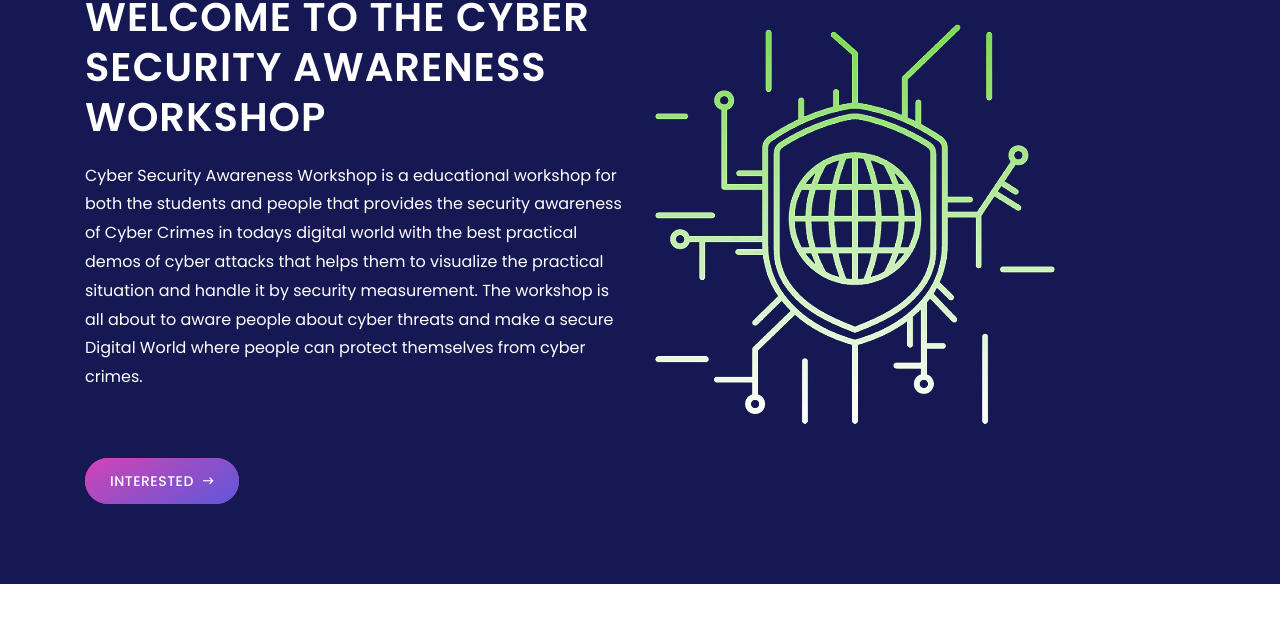
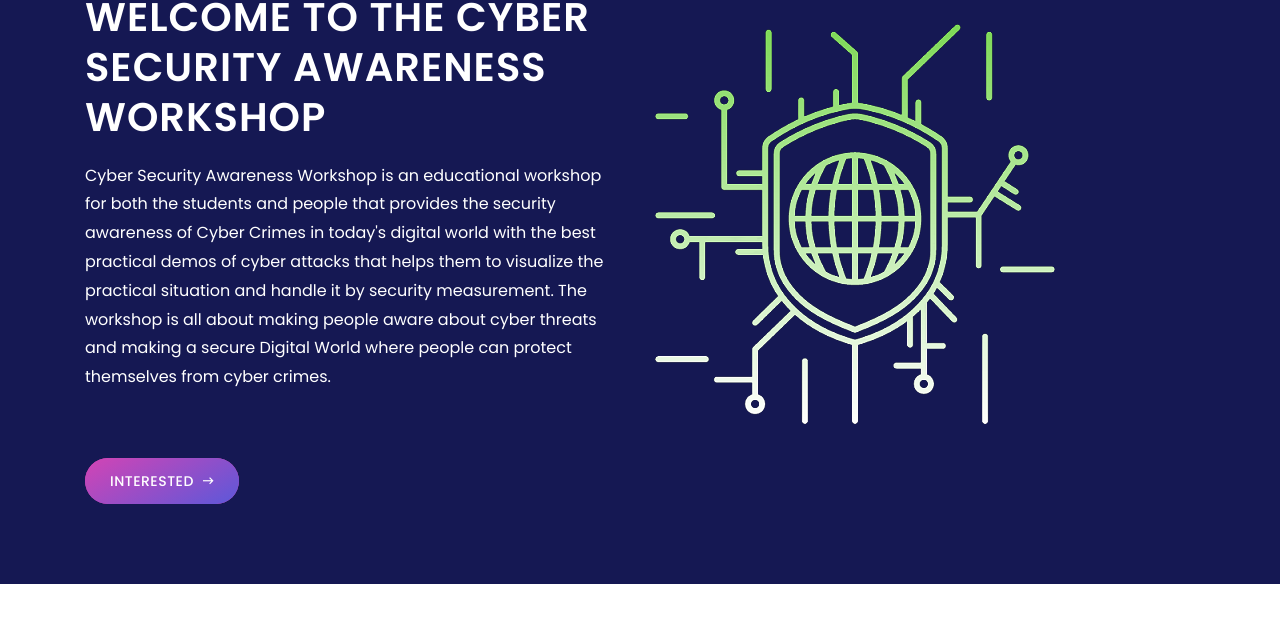
Before and after one commit to digidigital2021/workshop, a website: page about.html in a window 1280 px wide. Shown: the part 1454-2087 px from the top of the page. Drawn offline with Linux system fonts and the light colour scheme.

Commit message:
Update about.html

```diff
--- a/about.html
+++ b/about.html
@@ -188,7 +188,7 @@
                     <div class="about-content-text mb-80">
                         <h6 class="wow fadeInUp" data-wow-delay="300ms">About Workshop</h6>
                         <h3 class="wow fadeInUp" data-wow-delay="300ms">Welcome to the Cyber Security Awareness Workshop</h3>
-                        <p class="wow fadeInUp" data-wow-delay="300ms">Cyber Security Awareness Workshop is a educational workshop for both the students and people that provides the security awareness of Cyber Crimes in todays digital world with the best practical demos of cyber attacks that helps them to visualize the practical situation and handle it by security measurement. The workshop is all about to aware people about cyber threats and make a secure Digital World where people can protect themselves from cyber crimes.</p>
+                        <p class="wow fadeInUp" data-wow-delay="300ms">Cyber Security Awareness Workshop is an educational workshop for both the students and people that provides the security awareness of Cyber Crimes in today's digital world with the best practical demos of cyber attacks that helps them to visualize the practical situation and handle it by security measurement. The workshop is all about making people aware about cyber threats and making a secure Digital World where people can protect themselves from cyber crimes.</p>
                         <a href="registration.html" class="btn confer-btn mt-50 wow fadeInUp" data-wow-delay="300ms">Interested <i class="zmdi zmdi-long-arrow-right"></i></a>
                     </div>
                 </div>
```
